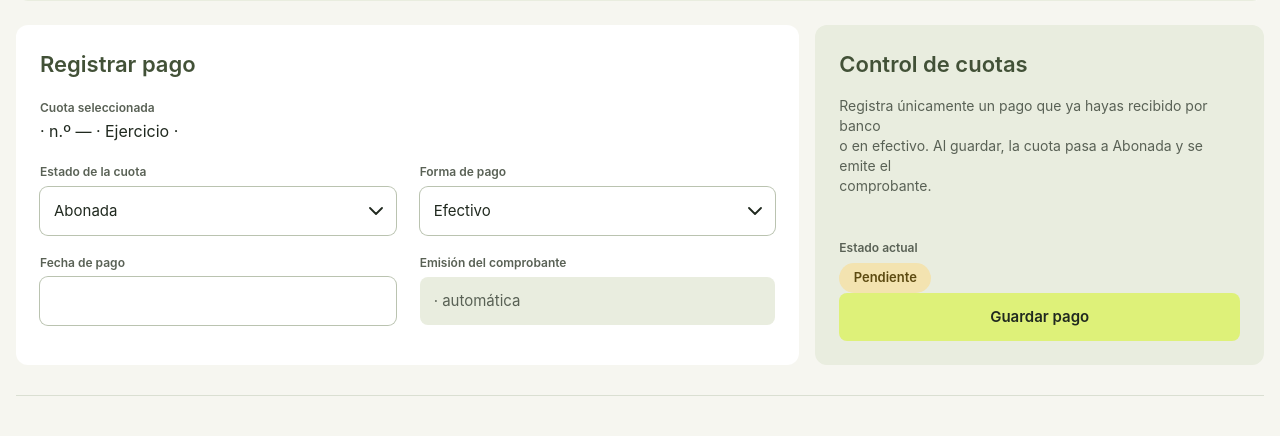
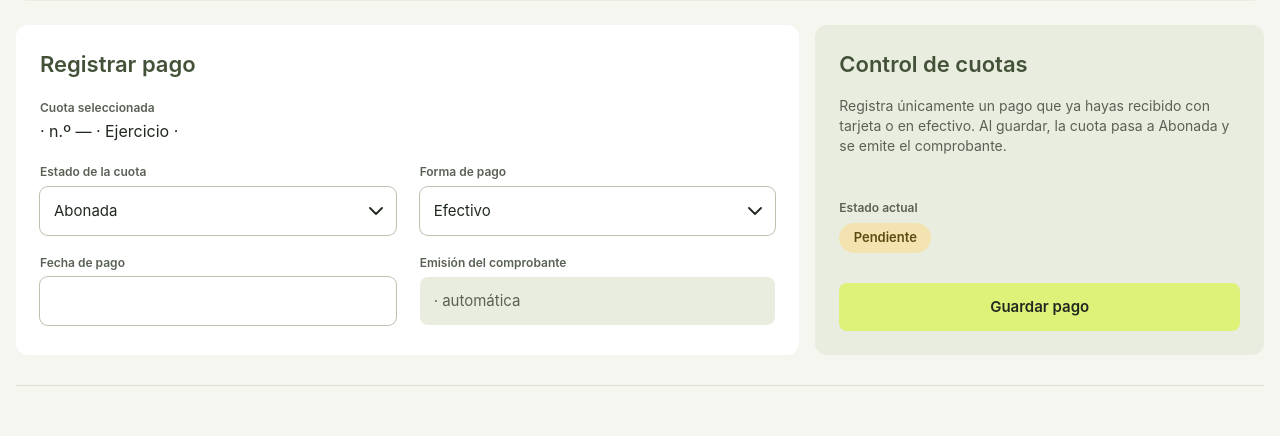
Before and after one commit to margardel77/Prototipo-IR, a Node project: template src/views/gestion/cuotas.ejs in a window 1280 px wide. Shown: the part 488-924 px from the top of the page. After the commit the page ends 874 px from the top, so only its background shows below. Run offline with Node 20 templates, Linux system fonts and the light colour scheme; the template is opened without the code that fills it, so the values that code supplies are empty; some web fonts are replaced.

Commit message:
Pagos, cambio menores

```diff
--- a/src/lib/format.js
+++ b/src/lib/format.js
@@ -23,7 +23,7 @@ const nombreCompleto = (s) => (s ? `${s.nombre} ${s.apellidos}`.trim() : '');
 const inicial = (s) => (s.apellidos || s.nombre || '?').trim().charAt(0).toUpperCase();
 
 const ETIQ = {
-  formaPago: { BANCO: 'Banco', EFECTIVO: 'Efectivo', TARJETA: 'Tarjeta (simulación)' },
+  formaPago: { BANCO: 'Banco', EFECTIVO: 'Efectivo', TARJETA: 'Tarjeta' },
   estadoCuota: { PAGADA: 'Abonada', PENDIENTE: 'Pendiente', BAJA: 'Baja' },
   estadoSocio: { ACTIVO: 'Activo', BAJA: 'Baja', PENDIENTE: 'Pendiente de revisión' },
   tipoSalida: { SEMANAL: 'Semanal', ESPECIAL: 'Especial', PRUEBA_SOCIAL: 'Prueba social' },
--- a/src/routes/socio.js
+++ b/src/routes/socio.js
@@ -246,7 +246,7 @@ router.get('/cuota/:anio/comprobante.pdf', requireSocio, (req, res) => {
       ['Forma de pago', fmt.ETIQ.formaPago[c.forma_pago]],
     ],
     importe: { concepto: `Cuota anual ${c.anio} · Abonada`, valor: fmt.euros(c.importe) },
-    nota: [c.forma_pago === 'TARJETA' ? 'Pago simulado con la tarjeta de prueba: sin transacción bancaria real.' : 'Pago registrado por la tesorería del club.'],
+    nota: [db.get('SELECT 1 FROM pagos_tarjeta WHERE cuota_id=?', c.id) ? 'Pago simulado con la tarjeta de prueba: sin transacción bancaria real.' : 'Pago registrado por la tesorería del club.'],
   });
   res.set('Content-Type', 'application/pdf');
   res.set('Content-Disposition', `attachment; filename="comprobante-cuota-${c.anio}.pdf"`);
--- a/src/services/cuotas.js
+++ b/src/services/cuotas.js
@@ -81,13 +81,13 @@ function emitirComprobante(cuotaId, hoy = dates.today()) {
   return obtener(cuotaId);
 }
 
-// La tesorería registra un pago ya recibido por banco o en efectivo (mockup «Cuotas de socios»).
+// La tesorería registra un pago ya recibido en efectivo o con tarjeta.
 function registrarPago(cuotaId, { fecha, forma, estado = 'PAGADA' }, registradoPor) {
   if (estado !== 'PAGADA') throw new ReglaError('Para registrar el pago, marca la cuota como abonada.');
   const fechaPago = dates.parseFecha(fecha);
   if (!fechaPago) throw new ReglaError('Indica una fecha de pago válida (por ejemplo, 12 nov 2026).');
   if (fechaPago > dates.today()) throw new ReglaError('La fecha de pago no puede ser posterior a hoy.');
-  if (!['BANCO', 'EFECTIVO'].includes(forma)) throw new ReglaError('La forma de pago debe ser banco o efectivo.');
+  if (!['TARJETA', 'EFECTIVO'].includes(forma)) throw new ReglaError('La forma de pago debe ser tarjeta o efectivo.');
   return db.tx(() => {
     const c = obtener(cuotaId);
     if (!c) throw new ReglaError('La cuota seleccionada no existe.');
@@ -149,7 +149,7 @@ function enviarRecordatorios(anio) {
   for (const c of pendientes) {
     com.enviarEmail(c.email, `Recordatorio: renueva tu cuota ${anio}`,
       `Hola, ${c.nombre}:\n\nTu cuota anual ${anio} (${fmt.euros(c.importe)}) sigue pendiente. La fecha límite de renovación es el 30 de marzo.\n` +
-      'Puedes pagarla por banco o en efectivo en la sede del club. Si no la abonas en plazo pasarás a estado de baja y perderás tu número de socio.');
+      'Puedes pagarla con tarjeta desde «Mi cuota» o en efectivo en la sede del club. Si no la abonas en plazo pasarás a estado de baja y perderás tu número de socio.');
   }
   return pendientes.length;
 }
--- a/src/services/socios.js
+++ b/src/services/socios.js
@@ -86,7 +86,7 @@ function crearSolicitud(d, pagoSimulado) {
 }
 
 // Alta directa por la directiva (mockup «Nuevo socio»): queda activo con el siguiente número libre
-// y con la cuota del año pendiente, que se abona por banco, en efectivo o desde «Mi cuota».
+// y con la cuota del año pendiente, que se abona en efectivo o con tarjeta desde «Mi cuota».
 function crearDirecto(d, actorId, hoy = dates.today()) {
   const { errores, fechaNacimiento } = validarDatos(d, { conPassword: true });
   if (!errores.email && porEmail(d.email)) errores.email = 'Ya existe una cuenta con ese correo electrónico.';
@@ -105,7 +105,7 @@ function crearDirecto(d, actorId, hoy = dates.today()) {
     db.run("INSERT INTO cuotas (socio_id, anio, importe, estado, registrado_por) VALUES (?,?,?,'PENDIENTE',?)", id, anio, cuotas.importeAnio(anio), actorId || null);
     com.enviarEmail(d.email.trim(), 'Bienvenido al Club Ciclista de Brenes',
       `Hola, ${d.nombre.trim()}:\n\nLa directiva te ha dado de alta en el club con el número de socio ${numero}. Ya puedes iniciar sesión en el área de socios con este correo.\n` +
-      `Tu cuota de ${anio} está pendiente: puedes abonarla por banco, en efectivo en la sede o desde «Mi cuota».`);
+      `Tu cuota de ${anio} está pendiente: puedes abonarla en efectivo en la sede o con tarjeta desde «Mi cuota».`);
     return { id, numero };
   });
 }
--- a/src/views/gestion/cuotas.ejs
+++ b/src/views/gestion/cuotas.ejs
@@ -44,7 +44,7 @@
               <td><%= fmt.euros(c.importe) %></td>
               <td><span class="ct-pill <%= pillCls[c.estado_visible] %>"><%= fmt.ETIQ.estadoCuota[c.estado_visible] %></span></td>
               <td><%= c.fecha_pago ? dates.corta(c.fecha_pago) : '—' %></td>
-              <td><%= c.forma_pago ? fmt.ETIQ.formaPago[c.forma_pago] : '—' %></td>
+              <td><%= c.forma_pago === 'TARJETA' ? 'Banco' : (c.forma_pago ? fmt.ETIQ.formaPago[c.forma_pago] : '—') %></td>
               <td>
                 <% if (c.estado_visible === 'PENDIENTE') { %>
                   <a class="btn btn-primary ct-registrar" href="/gestion/cuotas?anio=<%= anio %>&cuota=<%= c.id %>#registrar">Registrar pago</a>
@@ -76,7 +76,7 @@
           <label class="reg-l" for="forma">Forma de pago</label>
           <select class="reg-input reg-select" id="forma" name="forma"<%= sel ? '' : ' disabled' %>>
             <option value="EFECTIVO" <%= v.forma === 'EFECTIVO' ? 'selected' : '' %>>Efectivo</option>
-            <option value="BANCO" <%= v.forma === 'BANCO' ? 'selected' : '' %>>Banco</option>
+            <option value="TARJETA" <%= v.forma === 'TARJETA' ? 'selected' : '' %>>Tarjeta</option>
           </select>
         </div>
         <div>
@@ -91,7 +91,7 @@
     </section>
     <section class="card card--soft control">
       <h2>Control de cuotas</h2>
-      <p>Registra únicamente un pago que ya hayas recibido por banco<br>o en efectivo. Al guardar, la cuota pasa a Abonada y se emite el<br>comprobante.</p>
+      <p>Registra únicamente un pago que ya hayas recibido con tarjeta o en efectivo. Al guardar, la cuota pasa a Abonada y se emite el comprobante.</p>
       <div class="reg-l control-l">Estado actual</div>
       <% if (sel) { %><span class="ct-pill is-pendiente control-pill">Pendiente</span><% } else { %><span class="control-vacio">—</span><% } %>
       <button class="btn btn-primary btn-block control-guardar" type="submit" form="form-pago"<%= sel ? '' : ' disabled' %>>Guardar pago</button>
```
Also changed, not shown: test/flujos.test.js (+1 -1 lines).
